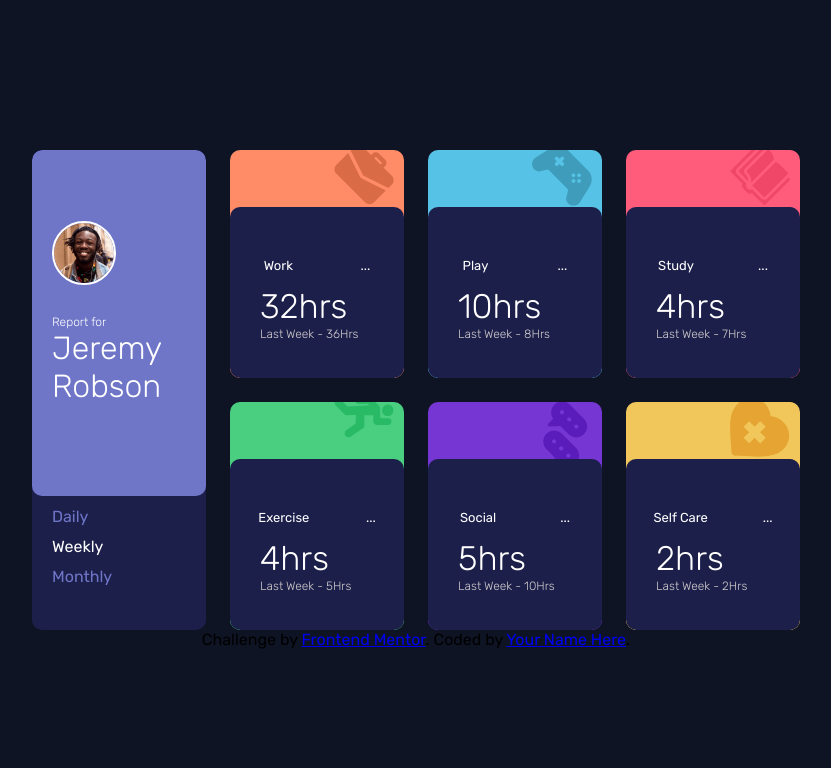
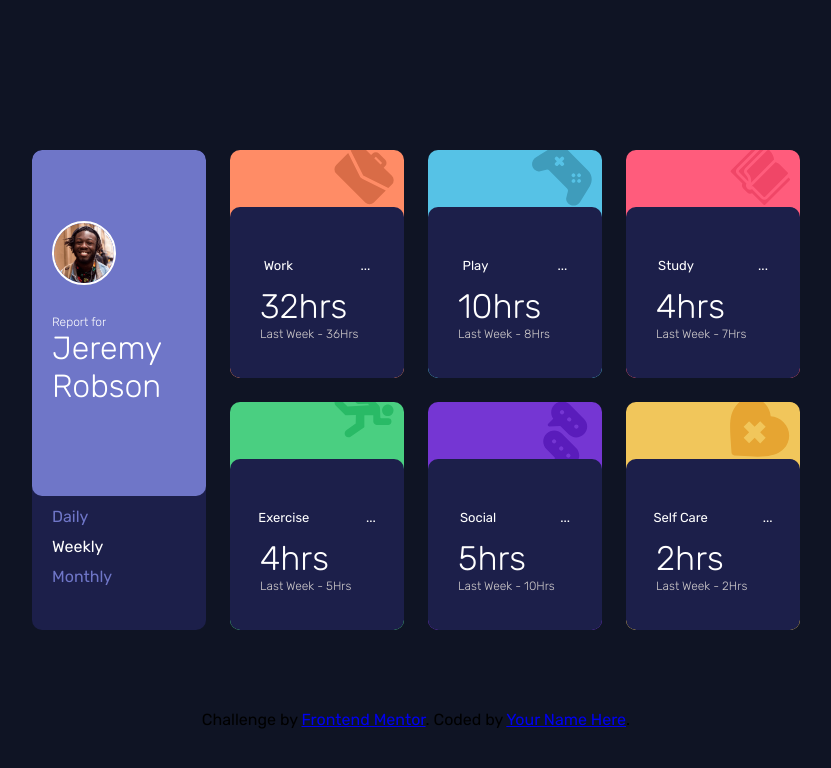
Before and after one commit to subhamengine/Time-Tracking, a plain HTML site: page index.html in a window 1280 px wide. Shown: the whole page, without its empty margins (224-1055 px from the left). Drawn offline with Linux system fonts and the light colour scheme.

Commit message:
Update style.css

```diff
--- a/style.css
+++ b/style.css
@@ -163,3 +163,6 @@ body {
 .active-link {
   color: #fff;
 }
+.attribution{
+    margin-top: 80px;
+}
```
